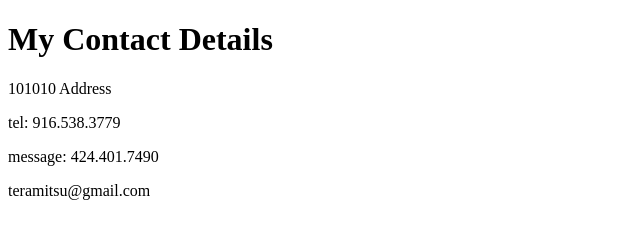
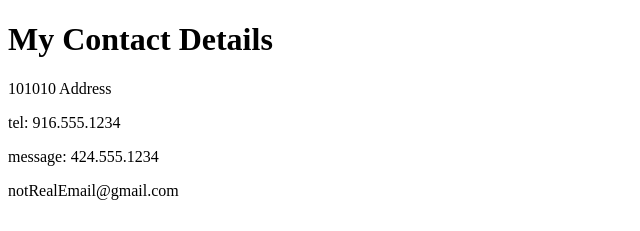
Before and after one commit to teramitsu/cv, a plain HTML site: page contact.html in a window 1280 px wide. Shown: the top 231 px of the page, 0-640 px from the left. Drawn offline with Linux system fonts and the light colour scheme.

Commit message:
Update contact.html

```diff
--- a/contact.html
+++ b/contact.html
@@ -10,11 +10,11 @@
 
         <h1>My Contact Details</h1>
         <p>101010 Address </p>
-        <p>tel: 916.538.3779</p>
-        <p>message: 424.401.7490</p>
-        <p>teramitsu@gmail.com</p><br>
+        <p>tel: 916.555.1234</p>
+        <p>message: 424.555.1234</p>
+        <p>notRealEmail@gmail.com</p><br>
 
-        <form action="mailto:teramitsu@gmail.com" method="post" enctype="text/plain">
+        <form action="mailto:NotRealEmail@gmail.com" method="post" enctype="text/plain">
             <label>Your Name: </label>
             <input type="text" name="yourName" value=""><br>
             <label>Your Email: </label>
```
